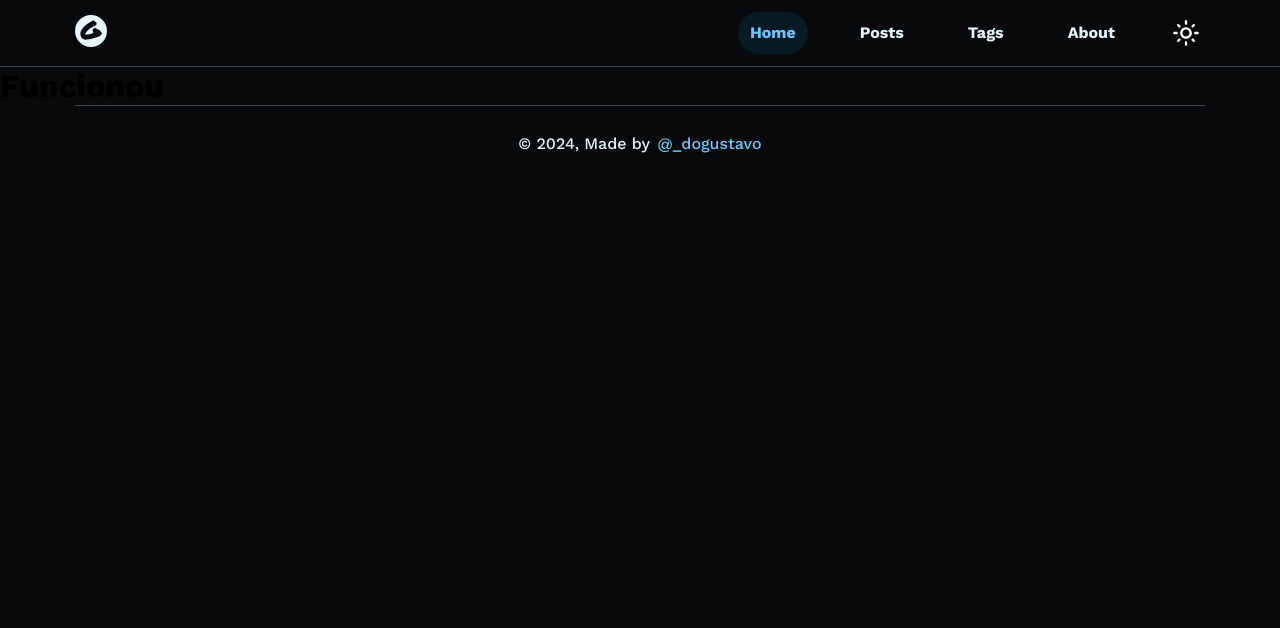
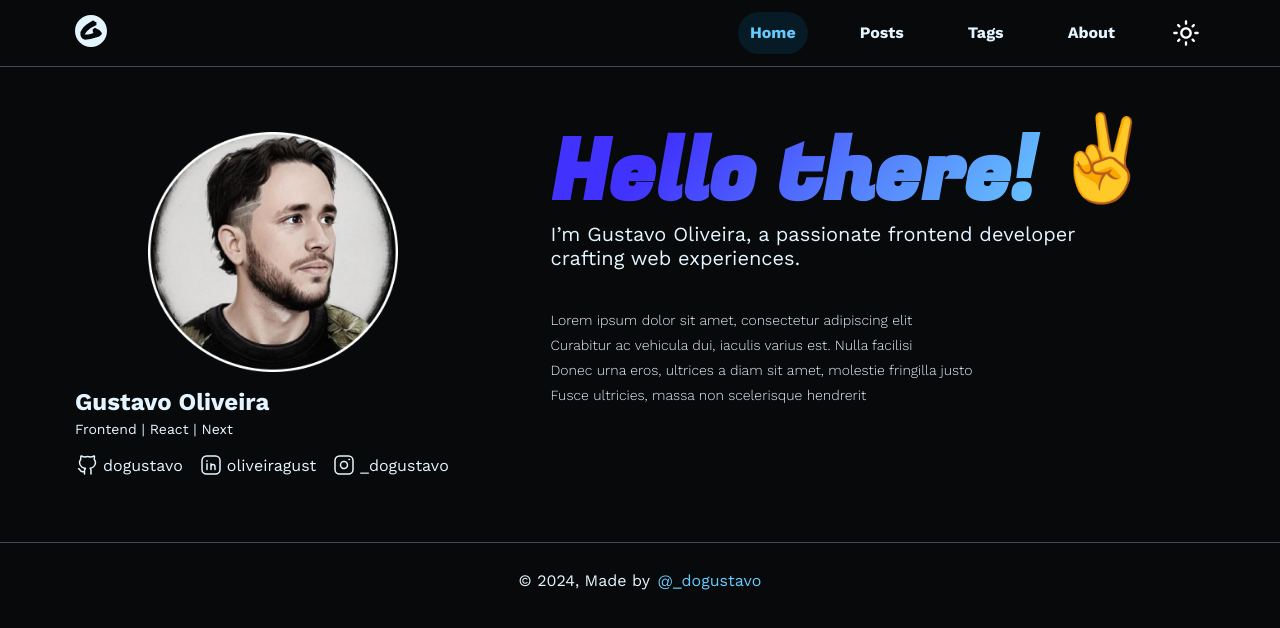
Before and after one commit to dogustavo/nextjs-blog, a Next.js app: page / in a window 1280 px wide. Shown: the top 628 px of the page. Built offline with nearby package versions, Linux system fonts and the light colour scheme; no server answers.

Commit message:
feat: Criado hero section

```diff
--- /dev/null
+++ b/src/app/(home)/components/Hero/index.tsx
@@ -0,0 +1,128 @@
+import { FC } from 'react'
+import Image from 'next/image'
+import Link from 'next/link'
+
+import { Container } from 'common'
+import { GitSvg, InstaSvg, LinkedinSvg } from 'common/SVG/icons'
+
+import styled from './styles.module.scss'
+
+const iconMap: Record<string, FC> = {
+  github: GitSvg,
+  linkedin: LinkedinSvg,
+  instagram: InstaSvg
+}
+
+const socials = [
+  {
+    path: 'https://github.com/dogustavo',
+    id: 'github',
+    label: 'dogustavo'
+  },
+  {
+    path: 'https://www.linkedin.com/in/oliveiragust/',
+    id: 'linkedin',
+    label: 'oliveiragust'
+  },
+  {
+    path: 'https://www.instagram.com/_dogustavo/',
+    id: 'instagram',
+    label: '_dogustavo'
+  }
+]
+
+const SocialLink = ({
+  href,
+  label,
+  icon
+}: {
+  href: string
+  label: string
+  icon: keyof typeof iconMap
+}) => {
+  const SvgIcon = iconMap[icon]
+
+  return (
+    <Link
+      href={href}
+      target="_blank"
+      rel="noopener noreferrer"
+      aria-label={label}
+      className={styled['social-item']}
+    >
+      <SvgIcon />
+      <span className="sr-only">{label}</span>
+    </Link>
+  )
+}
+export default function Hero() {
+  return (
+    <section className={styled['hero-section']}>
+      <Container>
+        <div className={styled['hero-wrapper']}>
+          <div className={styled.card}>
+            <Image
+              src="/static/me.png"
+              alt="Minha foto de perfil"
+              width={250}
+              height={240}
+            />
+
+            <div className={styled['card-info']}>
+              <p>Gustavo Oliveira</p>
+              <p>Frontend | React | Next </p>
+            </div>
+
+            <div className={styled['card-social-media']}>
+              {socials.map((social) => (
+                <SocialLink
+                  icon={social.id}
+                  key={social.id}
+                  href={social.path}
+                  label={social.label}
+                />
+              ))}
+            </div>
+          </div>
+          <div className={styled['hero-info-wrapper']}>
+            <div className={styled['hero-title']}>
+              <h1>Hello there!</h1>
+              <span>✌</span>
+            </div>
+            <p>
+              I’m Gustavo Oliveira, a passionate frontend developer
+              <br />
+              crafting web experiences.
+            </p>
+
+            <ul>
+              <li>
+                <span>
+                  Lorem ipsum dolor sit amet, consectetur adipiscing
+                  elit
+                </span>
+              </li>
+              <li>
+                <span>
+                  Curabitur ac vehicula dui, iaculis varius est. Nulla
+                  facilisi
+                </span>
+              </li>
+              <li>
+                <span>
+                  Donec urna eros, ultrices a diam sit amet, molestie
+                  fringilla justo
+                </span>
+              </li>
+              <li>
+                <span>
+                  Fusce ultricies, massa non scelerisque hendrerit
+                </span>
+              </li>
+            </ul>
+          </div>
+        </div>
+      </Container>
+    </section>
+  )
+}
--- /dev/null
+++ b/src/app/(home)/components/Hero/styles.module.scss
@@ -0,0 +1,90 @@
+.hero-section {
+  margin: rem(65) 0;
+  color: $color-text;
+
+  .hero-wrapper {
+    display: grid;
+    grid-template-columns: 35% auto;
+    gap: rem(80);
+  }
+
+  .hero-info-wrapper {
+    p {
+      font-size: $text-large;
+      font-weight: 400;
+      margin-bottom: rem(40);
+      margin-top: 6px;
+    }
+
+    li {
+      margin: 6px 0;
+    }
+
+    span {
+      font-size: 14px;
+      font-weight: 300;
+    }
+  }
+
+  .hero-title {
+    display: flex;
+    width: 100%;
+
+    h1,
+    span {
+      font-size: rem(84);
+      line-height: rem(52);
+    }
+
+    h1 {
+      line-height: rem(84);
+      width: rem(500);
+      font-family: var(--font-fugaz-one);
+      background: linear-gradient(
+        127deg,
+        $color-accent 22%,
+        $color-primary 100%
+      );
+      background-clip: text;
+      -webkit-text-fill-color: transparent;
+    }
+  }
+
+  .card {
+    display: flex;
+    flex-direction: column;
+    align-items: center;
+  }
+  .card-info,
+  .card-social-media {
+    align-self: flex-start;
+  }
+
+  .card-info {
+    margin-top: 1rem;
+
+    p {
+      font-size: $text-huge;
+      font-weight: 700;
+
+      &:last-child {
+        font-size: 14px;
+        font-weight: 400;
+        margin-top: 5px;
+      }
+    }
+  }
+
+  .card-social-media {
+    margin-top: 1rem;
+    display: flex;
+    align-items: center;
+    gap: 1rem;
+
+    .social-item {
+      display: flex;
+      align-items: center;
+      gap: 4px;
+    }
+  }
+}
--- a/src/app/(home)/page.tsx
+++ b/src/app/(home)/page.tsx
@@ -1,9 +1,9 @@
+import Hero from './components/Hero'
+
 export default function Home() {
   return (
     <main>
-      <div>
-        <h1>Funcionou</h1>
-      </div>
+      <Hero />
     </main>
   )
 }
--- a/src/app/layout.tsx
+++ b/src/app/layout.tsx
@@ -14,7 +14,7 @@ const fugaz_one = Fugaz_One({
 
 const work_sans = Work_Sans({
   subsets: ['latin'],
-  weight: ['300', '500', '700'],
+  weight: ['300', '400', '500', '700'],
   variable: '--font-work-sans'
 })
 
@@ -39,7 +39,6 @@ export default function RootLayout({
         <body data-theme={theme}>
           <Navigator />
           {children}
-
           <Footer />
         </body>
       </ThemeProvider>
--- a/src/common/Footer/styles.module.scss
+++ b/src/common/Footer/styles.module.scss
@@ -1,8 +1,7 @@
 .footer-wrapper {
+  border-top: 1px solid #404756;
   .footer-container {
     padding: rem(28) 0;
-
-    border-top: 1px solid #404756;
 
     display: flex;
     justify-content: center;
--- /dev/null
+++ b/src/common/SVG/icons.tsx
@@ -0,0 +1,77 @@
+import { SVGProps } from 'react'
+
+import styled from './styles.module.scss'
+
+export const GitSvg = (props: SVGProps<SVGSVGElement>) => (
+  <svg
+    xmlns="http://www.w3.org/2000/svg"
+    width={24}
+    height={24}
+    fill="none"
+    {...props}
+  >
+    <path
+      strokeLinecap="round"
+      strokeLinejoin="round"
+      strokeWidth={1.5}
+      d="M3.5 15.668c.45.054.783.26 1 .618.326.537 1.537 2.526 2.913 2.526H9.5M10.37 15.391c-.58.637-.869 1.24-.869 1.813V21"
+      className={styled['logo-accent']}
+    />
+    <path
+      strokeLinecap="round"
+      strokeLinejoin="round"
+      strokeWidth={1.5}
+      d="M15.172 15.299c1.202-.25 2.293-.682 3.14-1.316 1.448-1.084 2.188-2.758 2.188-4.411 0-1.16-.44-2.243-1.204-3.16-.425-.511.819-3.872-.286-3.359-1.105.514-2.725 1.198-3.574.947-.909-.268-1.9-.416-2.936-.416-.9 0-1.766.111-2.574.317-1.174.298-2.296-.363-3.426-.848-1.13-.484-.513 3.008-.849 3.422C4.921 7.38 4.5 8.44 4.5 9.572c0 1.653.895 3.327 2.343 4.41.965.722 2.174 1.183 3.527 1.41M15.172 15.299c.549.718.823 1.364.823 1.936V21"
+      className={styled['logo-accent']}
+    />
+  </svg>
+)
+
+export const LinkedinSvg = (props: SVGProps<SVGSVGElement>) => (
+  <svg
+    xmlns="http://www.w3.org/2000/svg"
+    width={24}
+    height={24}
+    fill="none"
+    {...props}
+  >
+    <path
+      className={styled['logo-accent']}
+      strokeLinecap="round"
+      strokeLinejoin="round"
+      strokeWidth={1.5}
+      d="M16.5 3h-9A4.5 4.5 0 0 0 3 7.5v9A4.5 4.5 0 0 0 7.5 21h9a4.5 4.5 0 0 0 4.5-4.5v-9A4.5 4.5 0 0 0 16.5 3Z"
+    />
+    <path
+      className={styled['logo-accent']}
+      strokeLinecap="round"
+      strokeLinejoin="round"
+      strokeWidth={1.5}
+      d="M8 16.375V10.75m4 5.625V13.5m0 0v-2.75m0 2.75c0-1.288 1.222-2 2.4-2 1.6 0 1.6 1.375 1.6 2.875v2M8 7.625v.5"
+    />
+  </svg>
+)
+export const InstaSvg = (props: SVGProps<SVGSVGElement>) => (
+  <svg
+    xmlns="http://www.w3.org/2000/svg"
+    width={24}
+    height={24}
+    fill="none"
+    {...props}
+  >
+    <path
+      className={styled['logo-accent']}
+      strokeLinecap="round"
+      strokeLinejoin="round"
+      strokeWidth={1.5}
+      d="M16.5 3h-9A4.5 4.5 0 0 0 3 7.5v9A4.5 4.5 0 0 0 7.5 21h9a4.5 4.5 0 0 0 4.5-4.5v-9A4.5 4.5 0 0 0 16.5 3Z"
+    />
+    <path
+      className={styled['logo-accent']}
+      strokeLinecap="round"
+      strokeLinejoin="round"
+      strokeWidth={1.5}
+      d="M15.462 11.487a3.5 3.5 0 1 1-6.925 1.026 3.5 3.5 0 0 1 6.925-1.026ZM17 6.5h.5"
+    />
+  </svg>
+)
--- /dev/null
+++ b/src/common/SVG/styles.module.scss
@@ -0,0 +1,3 @@
+.logo-accent {
+  stroke: $color-text;
+}
--- a/src/styles/variables.scss
+++ b/src/styles/variables.scss
@@ -12,8 +12,8 @@ $title-huge: 64px;
 
 $text-small: 11px;
 $text-medium: 16px;
-$text-large: 24px;
-$text-huge: 32px;
+$text-large: 20px;
+$text-huge: 24px;
 
 // Breakpoints
 $breakpoint-small: 768px;
```
Also changed, not shown: public/static/me.png (added).
